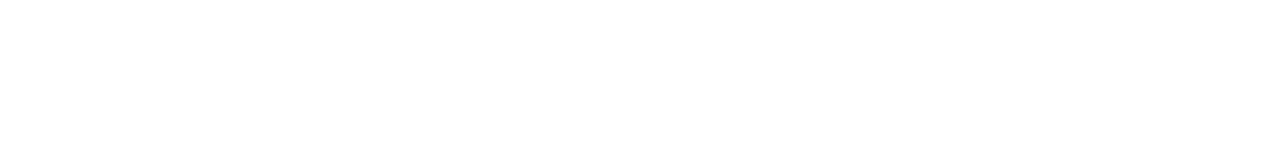
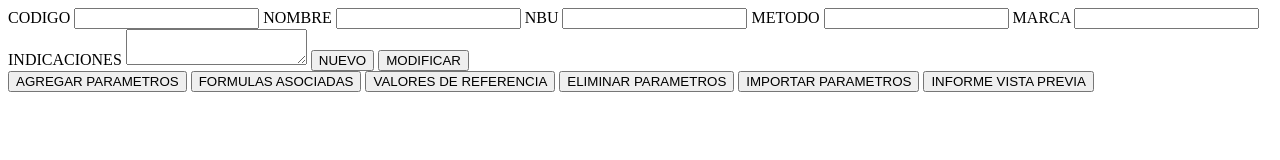
Before and after one commit to Nitram135/Practicas_RollignCode, a plain HTML site: page codigo_HTML/tara(20-10)/tarea(20-10)buscador-stock-index.html in a window 1280 px wide. Drawn offline with Linux system fonts and the light colour scheme.

Commit message:
hemos diseñado la base del html del proyecto de buscador de analisis

```diff
--- a/codigo_HTML/tara(20-10)/tarea(20-10)buscador-stock-index.html
+++ b/codigo_HTML/tara(20-10)/tarea(20-10)buscador-stock-index.html
@@ -1,12 +1,46 @@
 <!DOCTYPE html>
-<html lang="en">
+<html lang="es">
 <head>
     <meta charset="UTF-8">
     <meta name="viewport" content="width=device-width, initial-scale=1.0">
     <link rel="stylesheet" href="/codigo_css/tarea(20-10)/tarea(20-10)buscador-stock.css">
-    <title>Document</title>
+    <title>Stock</title>
 </head>
 <body>
+
+    <main>
+     <section>
+      <form>
+       <label for="codigo-analisis">CODIGO</label>
+       <input type="text" name="codigo_analisis" id="codigo-analisis">
+       <label for="nombre-analisis">NOMBRE</label>
+       <input type="text" name="nombre_analisis" id="nombre-analisis">
+       <label for="nbu-analisis">NBU</label>
+       <input type="text" name="nbu_analisis" id="nbu-analisis">
+       <label for="metodo-reactivo">METODO</label>
+       <input type="text" name="metodo_reactivo" id="metodo-reactivo">
+       <label for="marca-reactivo">MARCA</label>
+       <input type="text" name="marca_reactivo" id="marca-reactivo">
+       <label for="indicaciones-analisis">INDICACIONES</label>
+       <textarea name="indicaciones_analisis" id="indicaciones-analisis"></textarea>
+       <button type="submit" id="btn-aceptar">NUEVO</button>
+       <button type="reset" id="btn-cancelar">MODIFICAR</button>
+      </form>
+     </section>
+     <section>
+        <div id="mostrador-parametros">
+
+        </div>
+        <div id="opciones-parametros">
+            <button>AGREGAR PARAMETROS</button>
+            <button>FORMULAS ASOCIADAS</button>
+            <button>VALORES DE REFERENCIA</button>
+            <button>ELIMINAR PARAMETROS</button>
+            <button>IMPORTAR PARAMETROS</button>
+            <button>INFORME VISTA PREVIA</button>
+        </div>
+     </section>
+    </main>
 
     <script src="/codigo_Javascript/tarea(20-10)/tarea(20-10)buscador-stock.js"></script>
 </body>
```
Also changed, not shown: assets/tarea(20-10)/PrimerBosquejodeSeccionAnalisis.jpg (added).
